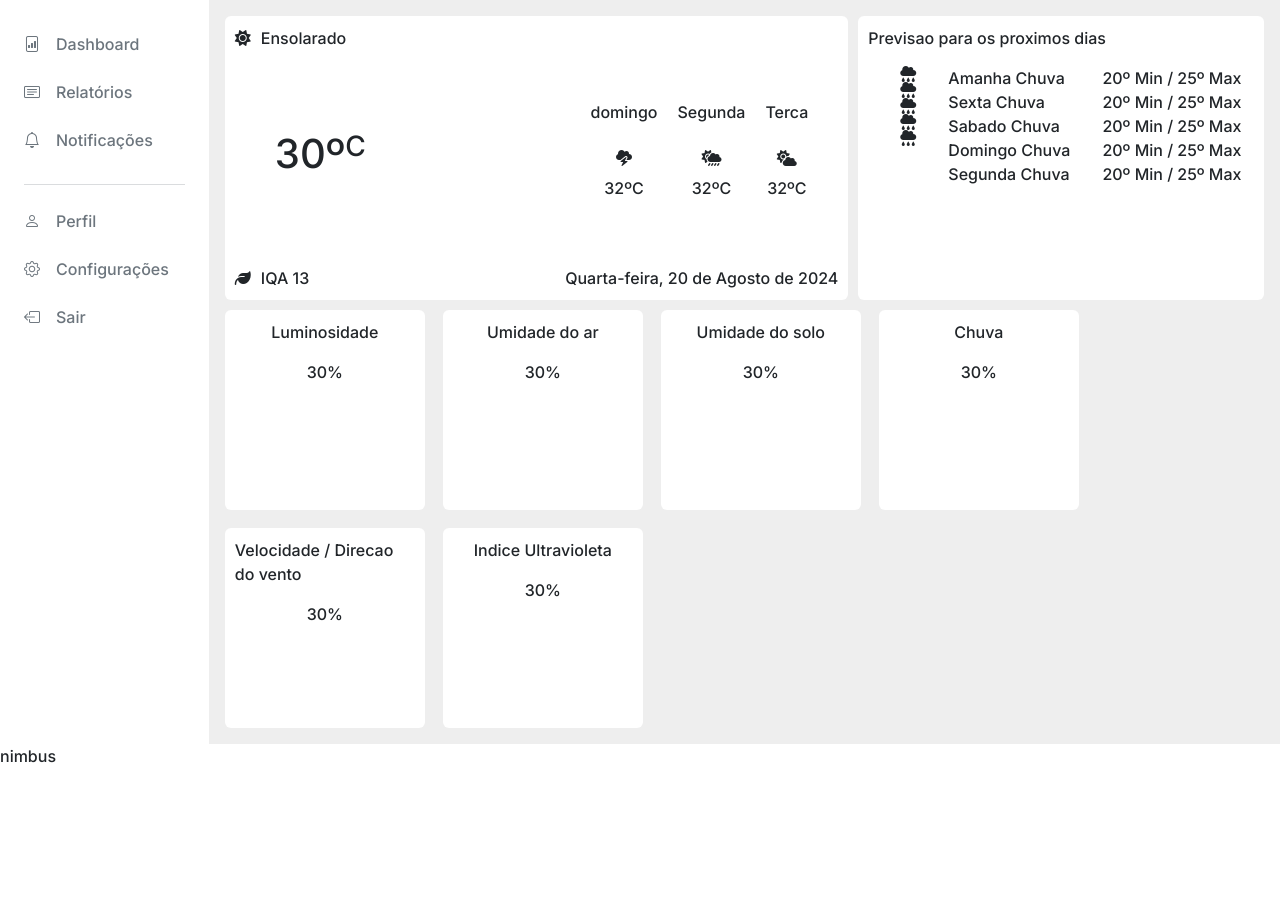
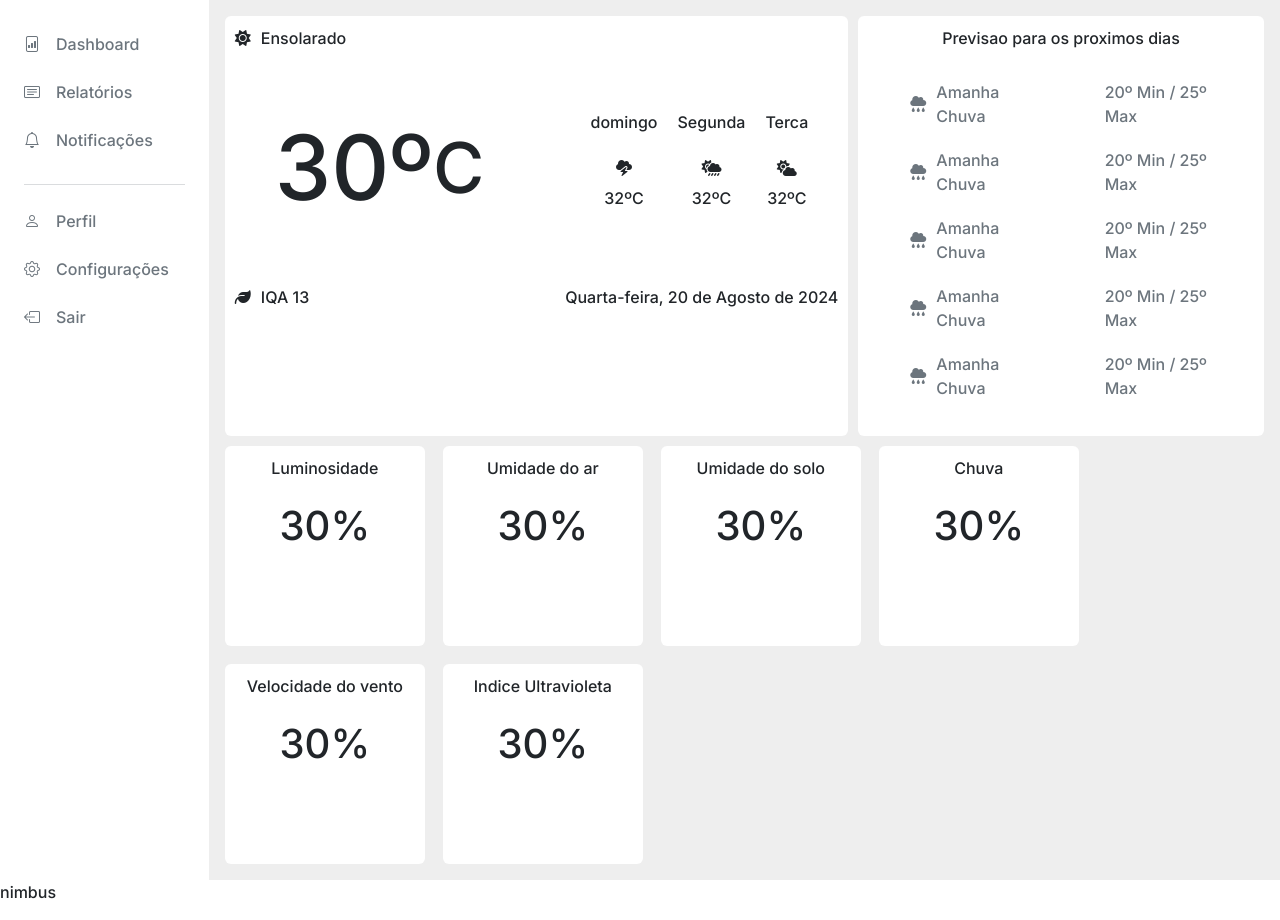
Before and after one commit to nnathalia/SIMC, a Django app: page /dashboard/ in a window 1280 px wide. Shown: the part 55-975 px from the top of the page. Before the commit the page ends 818 px from the top, so only its background shows below. Run offline with Django 5.2, Linux system fonts and the light colour scheme; some libraries are stand-ins or nearby versions.

Commit message:
update dashboard

```diff
--- a/FlumenWeb/static/css/style.css
+++ b/FlumenWeb/static/css/style.css
@@ -295,10 +295,15 @@ div .checkbox-1,
 .temp-dia{
   display: flex;
   margin-left: 40px;
+  align-items:center
 }
 
-.temp-dia h1, h3{
-  font-size: 40px;
+.temperatura-dia{
+  font-size: 90px;
+}
+
+.grau{
+  font-size: 70px;
 }
 
 
@@ -331,12 +336,40 @@ div .checkbox-1,
 .container-previsao{
   display: flex;
   flex-direction: column;
+
 }
 
-.listas{
+.list-previsao{
+  width: 100%;
   display: flex;
+  flex-direction: column;
 
 }
+
+.title-previsao{
+  width: 100%;
+  display: flex;
+  align-items: center;
+  justify-content: center;
+}
+
+.list-previsao{
+  display: flex;
+  flex-direction: row;
+  justify-content: space-between;
+  margin-top: 20px;
+}
+
+.list-previsao ul  li{
+  width: 100%;
+  display: flex;
+  padding: 10px;
+  gap: 10px;
+  align-items: center;
+
+}
+
+
 
 /* CONTAINER CARDS */
 div .container-cards{
@@ -358,3 +391,19 @@ div .container-cards{
   border-radius: 6px;
   padding: 10px;
 }
+
+.title-card{
+  width: 100%;
+  display: flex;
+  align-items: center;
+  justify-content: center;
+
+}
+
+.dado{
+  width: 100%;
+  display: flex;
+  justify-content: center;
+  align-items: center;
+  font-size: 40px;
+}
--- a/FlumenWeb/templates/pages/dashboard.html
+++ b/FlumenWeb/templates/pages/dashboard.html
@@ -12,7 +12,8 @@
 
         <div class="container-temp">
           <div class="temp-dia">
-            <h1>30º</h1> <h3>C</h3>
+            <span class="temperatura-dia">30º</span>
+            <span class="grau">C</span>
           </div>
 
           <div class="temp-dias-anteriores">
@@ -48,31 +49,42 @@
         </div>
       </div>
 
-      <div class="container-previsao bg-white">
-        <p class="headdress">Previsao para os proximos dias</p>
-        <div class="listas">
-          <ul class="icones">
-            <li><i class="fa-solid fa-cloud-rain"></i></li>
-            <li><i class="fa-solid fa-cloud-rain"></i></li>
-            <li><i class="fa-solid fa-cloud-rain"></i></li>
-            <li><i class="fa-solid fa-cloud-rain"></i></li>
-            <li><i class="fa-solid fa-cloud-rain"></i></li>
+      <div class="container-previsao bg-white " >
+        <span class="title-previsao">Previsao para os proximos dias</span>
+        <div class="list-previsao text-secondary">
+          <ul>
+            <li>
+              <i class="fa-solid fa-cloud-rain"></i>
+              <span>Amanha Chuva</span>
+            </li>
+
+            <li>
+              <i class="fa-solid fa-cloud-rain"></i>
+              <span>Amanha Chuva</span>
+            </li>
+
+            <li>
+              <i class="fa-solid fa-cloud-rain"></i>
+              <span>Amanha Chuva</span>
+            </li>
+
+            <li>
+              <i class="fa-solid fa-cloud-rain"></i>
+              <span>Amanha Chuva</span>
+            </li>
+
+            <li>
+              <i class="fa-solid fa-cloud-rain"></i>
+              <span>Amanha Chuva</span>
+            </li>
           </ul>
 
-          <ul class="dias">
-            <li>Amanha Chuva</li>
-            <li>Sexta Chuva</li>
-            <li>Sabado Chuva</li>
-            <li>Domingo Chuva</li>
-            <li>Segunda Chuva</li>
-          </ul>
-
-          <ul class="temp-previsao">
-            <li> 20º Min / 25º Max</li>
-            <li> 20º Min / 25º Max</li>
-            <li> 20º Min / 25º Max</li>
-            <li> 20º Min / 25º Max</li>
-            <li> 20º Min / 25º Max</li>
+          <ul>
+            <li><span> 20º Min / 25º Max</span></li>
+            <li><span> 20º Min / 25º Max</span></li>
+            <li><span> 20º Min / 25º Max</span></li>
+            <li><span> 20º Min / 25º Max</span></li>
+            <li><span> 20º Min / 25º Max</span></li>
           </ul>
         </div>
       </div>
@@ -82,42 +94,42 @@
           <p class="title-card">
             Luminosidade
           </p>
-          <p class="dado">30%</p>
+          <span class="dado">30%</span>
         </div>
 
         <div class="card-info bg-white">
           <p class="title-card">
             Umidade do ar
           </p>
-          <p class="dado">30%</p>
+          <span class="dado">30%</span>
         </div>
 
         <div class="card-info bg-white">
           <p class="title-card">
             Umidade do solo
           </p>
-          <p class="dado">30%</p>
+          <span class="dado">30%</span>
         </div>
 
         <div class="card-info bg-white">
           <p class="title-card">
             Chuva
           </p>
-          <p class="dado">30%</p>
+          <span class="dado">30%</span>
         </div>
 
         <div class="card-info bg-white">
           <p class="title-card">
-            Velocidade / Direcao do vento
+            Velocidade do vento
           </p>
-          <p class="dado">30%</p>
+          <span class="dado">30%</span>
         </div>
 
         <div class="card-info bg-white">
           <p class="title-card">
             Indice Ultravioleta
           </p>
-          <p class="dado">30%</p>
+          <span class="dado">30%</span>
         </div>
 
       </div>
```
